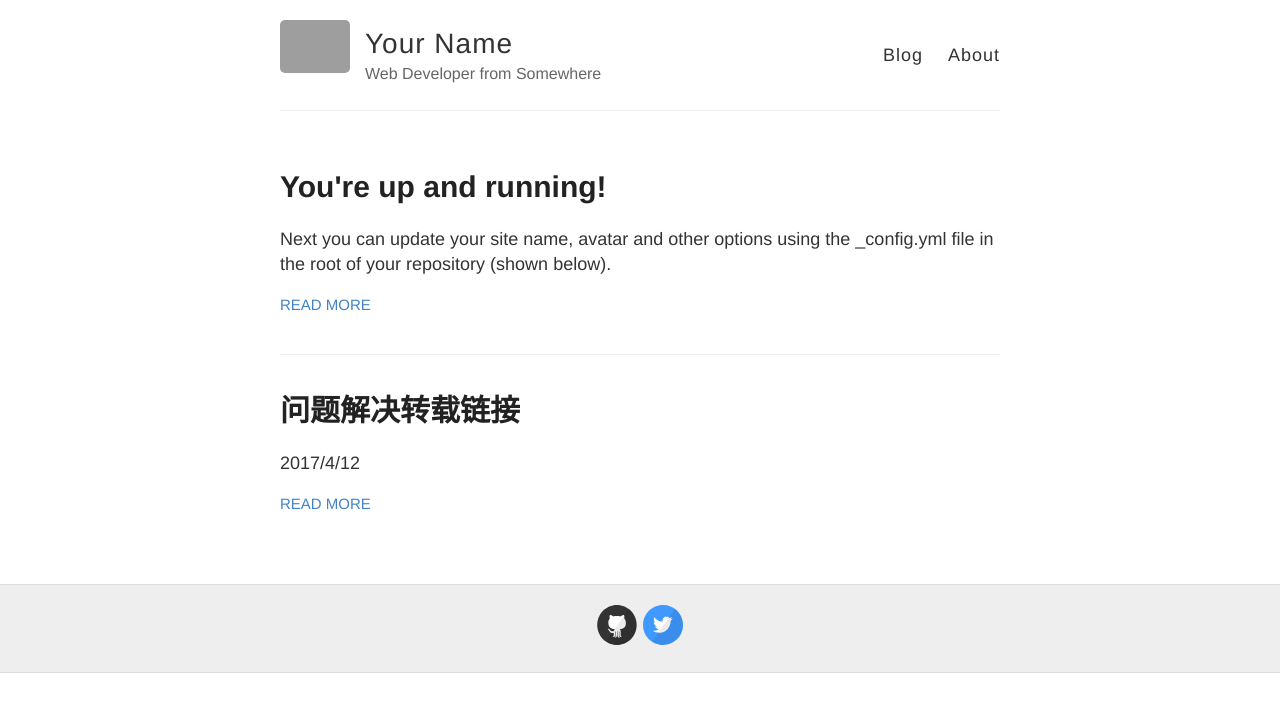
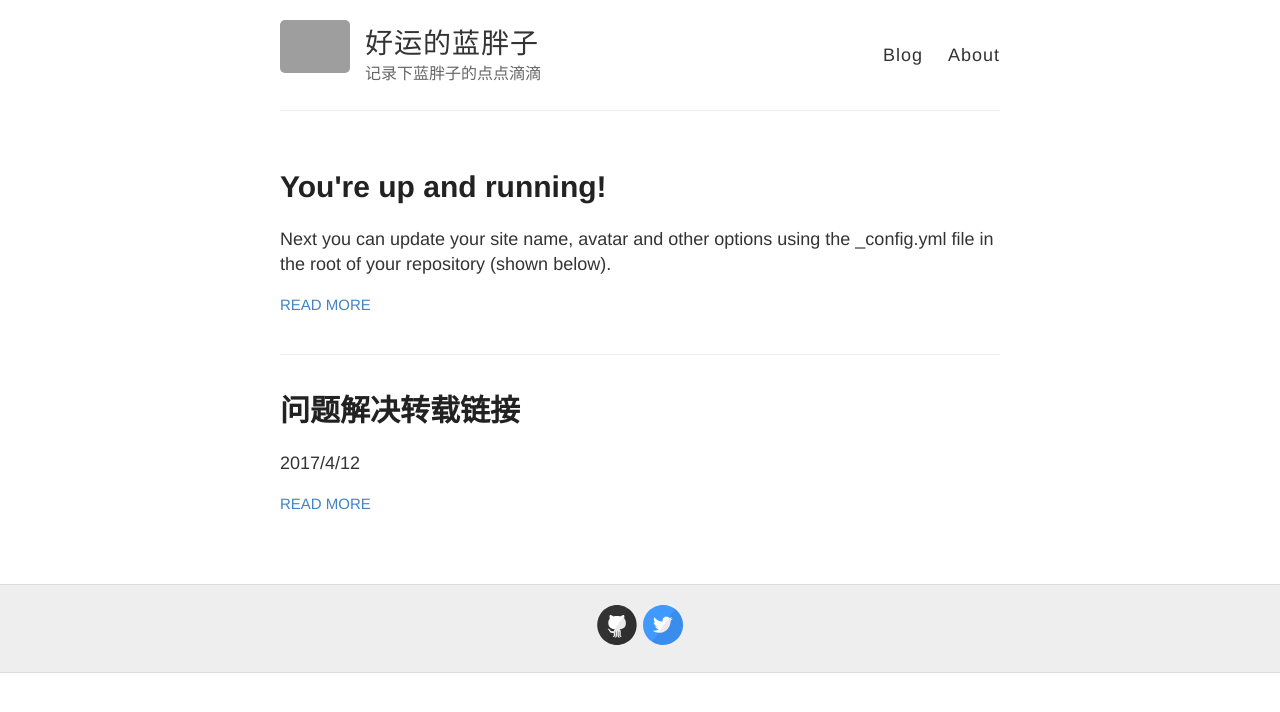
Before and after one commit to chinagj07/chinagj07.github.io, a Jekyll site: the page built from index.html, in a window 1280 px wide. Shown: the top 712 px of the page. Built offline with Jekyll 4.4.1, drawn with Linux system fonts in a browser that asks for light colours; grey boxes are pictures that could not be loaded.

Commit message:
更改站点名称
好运的蓝胖子

```diff
--- a/_config.yml
+++ b/_config.yml
@@ -3,10 +3,10 @@
 #
 
 # Name of your site (displayed in the header)
-name: Your Name
+name: 好运的蓝胖子
 
 # Short bio or description (displayed in the header)
-description: Web Developer from Somewhere
+description: 记录下蓝胖子的点点滴滴
 
 # URL of your avatar or profile pic (you could use your GitHub profile pic)
 avatar: https://raw.githubusercontent.com/barryclark/jekyll-now/master/images/jekyll-logo.png
```
